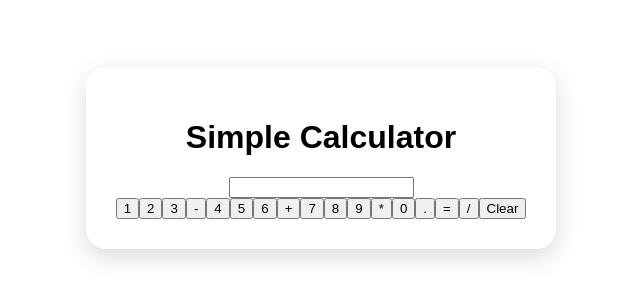
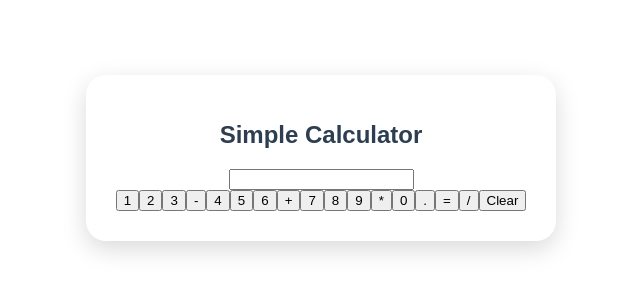
Before and after one commit to M-Saleh-N/simple_calculator, a React (Create React App) app: page / in a window 1280 px wide. Shown: the part 242-542 px from the top of the page, without its empty margins (319-959 px from the left). Built offline with nearby package versions, Linux system fonts and the light colour scheme.

Commit message:
styled the title text

```diff
--- a/src/components/simple.css
+++ b/src/components/simple.css
@@ -19,3 +19,9 @@ body {
   .calculator {
     text-align: center;
   }
+
+  .title {
+    margin-bottom: 20px;
+    font-size: 24px;
+    color: #2c3e50;
+  }
```
